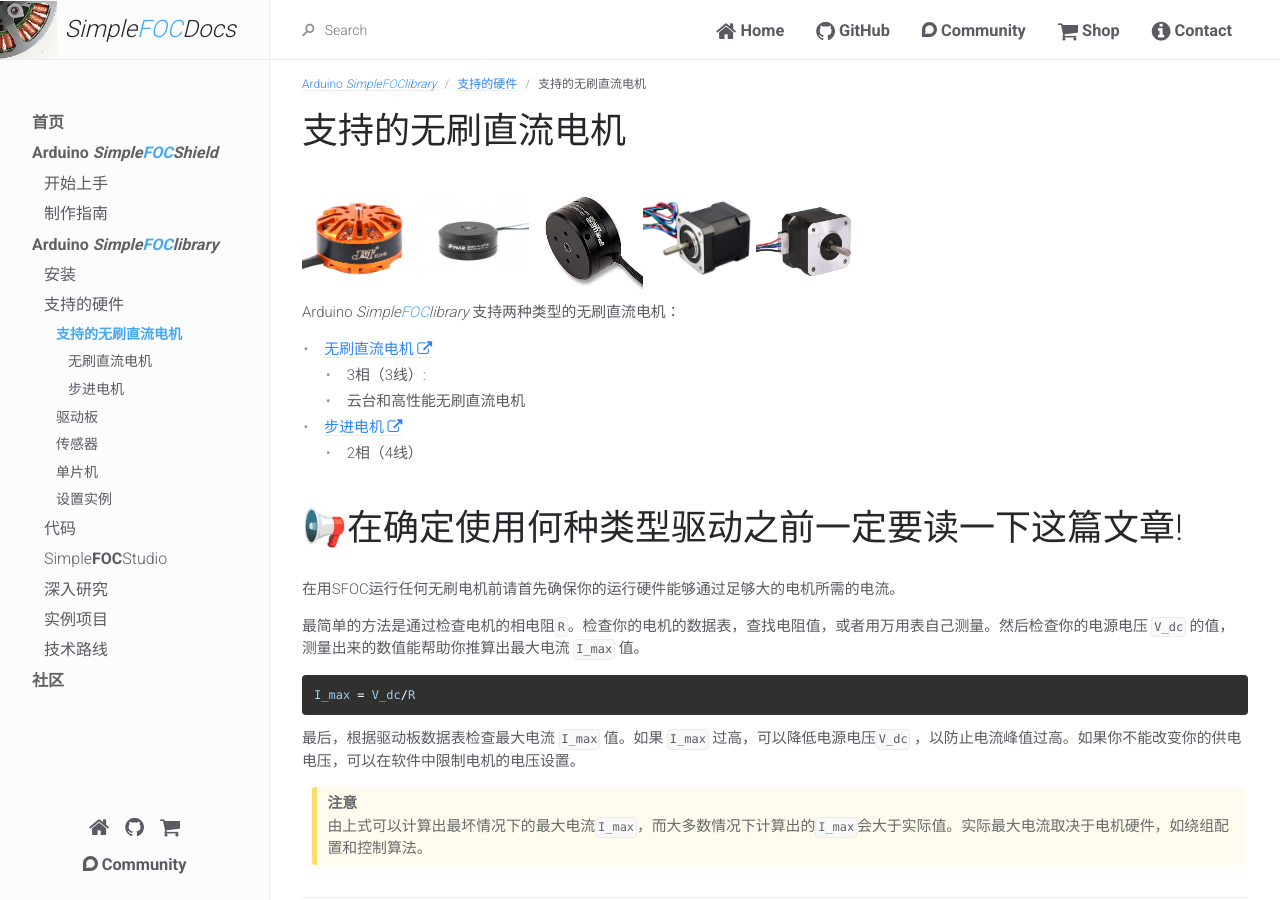
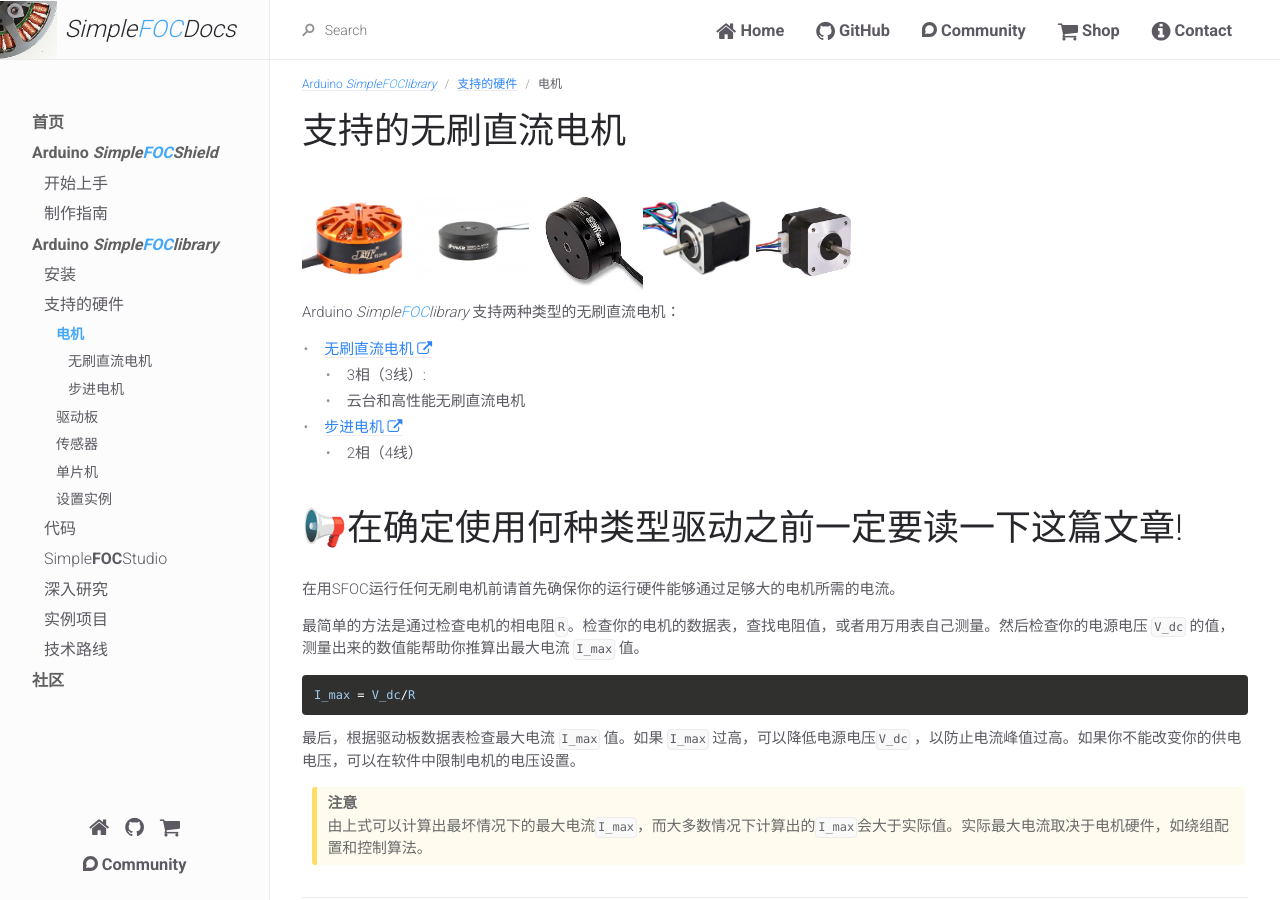
Before and after one commit to simplefoc/docs_chinese, a Jekyll site: the page built from docs/simplefoc_library/hardware/motors/index.md, in a window 1280 px wide. Built offline with Jekyll 4.4.1, drawn with Linux system fonts in a browser that asks for light colours.

Commit message:
文件名

```diff
--- a/docs/simplefoc_library/hardware/motors/BLDC_motors.md
+++ b/docs/simplefoc_library/hardware/motors/BLDC_motors.md
@@ -4,7 +4,7 @@ title: 无刷直流电机
 nav_order: 1
 description: "Arduino Simple Field Oriented Control (FOC) library ."
 permalink: /bldc_motors
-parent: 支持的无刷直流电机
+parent: 电机
 grand_parent: 支持的硬件
 grand_grand_parent: Arduino <span class="simple">Simple<span class="foc">FOC</span>library</span>
 ---
--- a/docs/simplefoc_library/hardware/motors/index.md
+++ b/docs/simplefoc_library/hardware/motors/index.md
@@ -1,6 +1,6 @@
 ---
 layout: default
-title: 支持的无刷直流电机
+title: 电机
 nav_order: 1
 description: "Arduino Simple Field Oriented Control (FOC) library ."
 permalink: /motors
--- a/docs/simplefoc_library/hardware/motors/stepper_motors.md
+++ b/docs/simplefoc_library/hardware/motors/stepper_motors.md
@@ -4,7 +4,7 @@ title: 步进电机
 nav_order: 2
 description: "Arduino Simple Field Oriented Control (FOC) library ."
 permalink: /stepper_motors
-parent: 支持的无刷直流电机
+parent: 电机
 grand_parent: 支持的硬件
 grand_grand_parent: Arduino <span class="simple">Simple<span class="foc">FOC</span>library</span>
 ---
```
